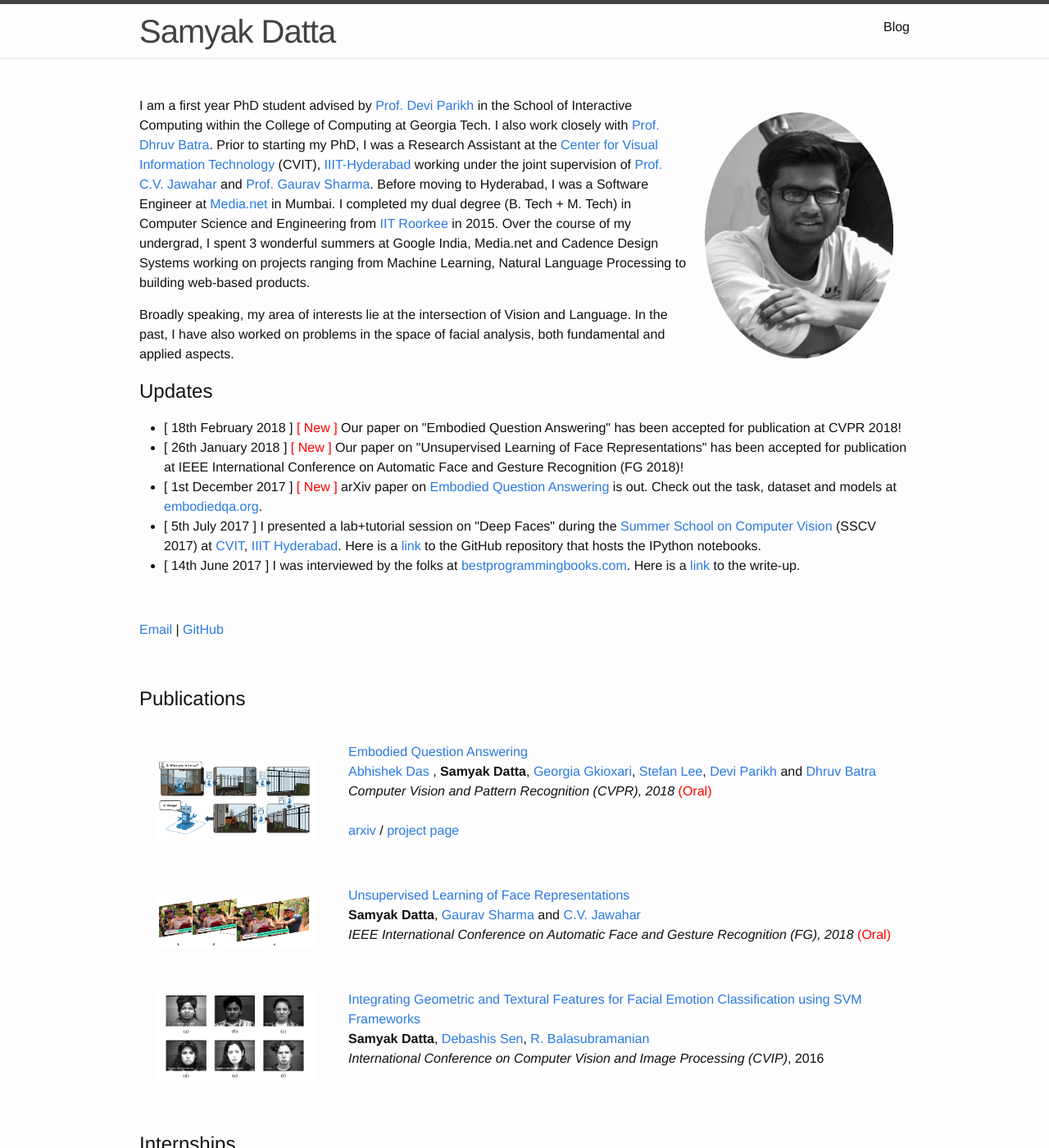
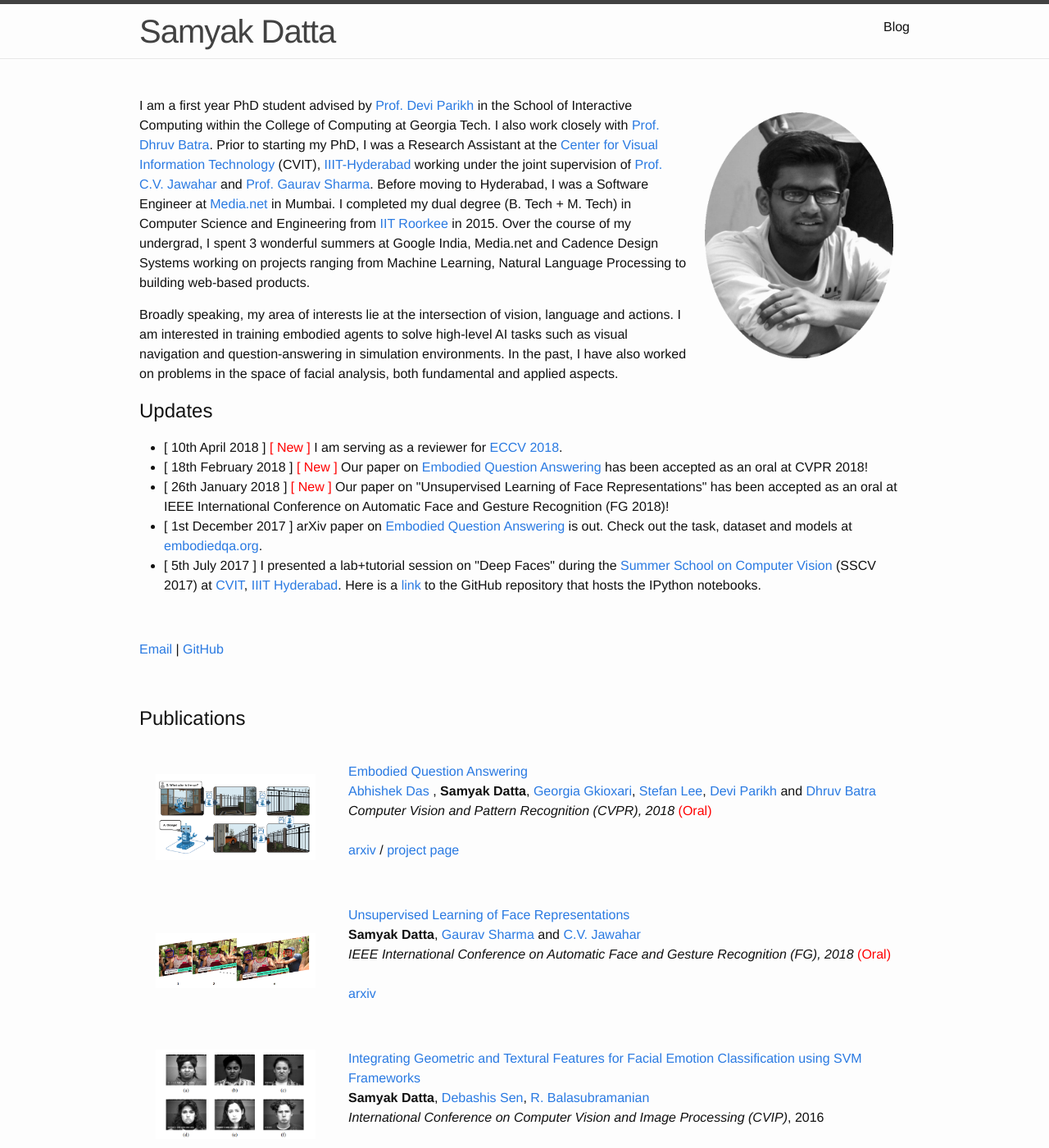
Before and after one commit to VirajBagal/VirajBagal.github.io, a Jekyll site: the page built from index.md, in a window 1280 px wide and 1400 px high. Shown: the whole window at 82% size. Built offline with Jekyll 4.4.1, drawn with Linux system fonts in a browser that asks for light colours.

Commit message:
Adds ECCV reviewer stuff to Updates and changes to the bio

```diff
--- a/index.md
+++ b/index.md
@@ -10,27 +10,29 @@ src="/image/personal-photo.jpg" alt="profile picture" width="230" height="300">
 I am a first year PhD student advised by [Prof. Devi Parikh](https://www.cc.gatech.edu/~parikh/) in the School of Interactive Computing within the College of Computing at Georgia Tech. I also work closely with [Prof. Dhruv Batra](https://www.cc.gatech.edu/~dbatra/index.html). Prior to starting my PhD, I was a Research Assistant at the [Center for Visual Information Technology](https://cvit.iiit.ac.in/) (CVIT), [IIIT-Hyderabad](https://www.iiit.ac.in) working under the joint supervision of [Prof. C.V. Jawahar](https://www.iiit.ac.in/~jawahar/) and [Prof. Gaurav Sharma](http://www.grvsharma.com). Before moving to Hyderabad, I was a Software Engineer at [Media.net](http://www.media.net/) in Mumbai. I completed my dual degree (B. Tech + M. Tech) in Computer Science and Engineering from [IIT Roorkee](http://www.iitr.ac.in/) in 2015.  Over the course of my undergrad, I spent 3 wonderful summers at Google India, Media.net and Cadence Design Systems working on projects ranging from Machine Learning, Natural Language Processing to building web-based products.
 
 
-Broadly speaking, my area of interests lie at the intersection of Vision and Language. In the past, I have also worked on problems in the space of facial analysis, both fundamental and applied aspects.
+Broadly speaking, my area of interests lie at the intersection of vision, language and actions. I am interested in training embodied agents to solve high-level AI tasks such as visual navigation and question-answering in simulation environments. In the past, I have also worked on problems in the space of facial analysis, both fundamental and applied aspects.
 
 ## Updates
 
 <!--<span style="color:red;">Updates</span>-->
 <ul>
+<li> [ 10th April 2018 ] <span style="color:red;">[ New ]</span> I am serving as a
+reviewer for <a href="https://eccv2018.org/">ECCV 2018</a>.</li>
+
 <li> [ 18th February 2018 ] <span style="color:red;">[ New ]</span> Our paper on
-"Embodied Question Answering" has been accepted for publication at CVPR 2018!
- <br></li>
+<a href="embodiedqa.org">Embodied Question Answering</a> has been accepted as an oral at CVPR 2018!</li>
 
 <li> [ 26th January 2018 ] <span style="color:red;">[ New ]</span> Our paper on
-"Unsupervised Learning of Face Representations" has been accepted for publication at
+"Unsupervised Learning of Face Representations" has been accepted as an oral at
 IEEE International Conference on Automatic Face and Gesture Recognition (FG 2018)!
 </li>
 
-<li>[ 1st December 2017 ] <span style="color:red;">[ New ]</span> arXiv paper on
+<li>[ 1st December 2017 ] arXiv paper on
 <a href="https://arxiv.org/abs/1711.11543">Embodied Question Answering</a> is out. Check out the task, dataset and models at <a href="https://embodiedqa.org"> embodiedqa.org</a>. </li>
 
 <li>[ 5th July 2017 ] I presented a lab+tutorial session on "Deep Faces" during the <a href="http://cvit.iiit.ac.in/cvsummerschool2017/">Summer School on Computer Vision</a> (SSCV 2017) at <a href="http://cvit.iiit.ac.in/">CVIT</a>, <a href="https://www.iiit.ac.in/">IIIT Hyderabad</a>. Here is a <a href="https://github.com/samyak-268/deep-face-tutorial"> link</a> to the GitHub repository that hosts the IPython notebooks.</li>
 
-<li>[ 14th June 2017 ] I was interviewed by the folks at <a href="bestprogrammingbooks.com">bestprogrammingbooks.com</a>. Here is a <a href="http://bestprogrammingbooks.com/interview-with-samyak-datta-author-of-learning-opencv/">link</a> to the write-up.</li>
+<!-- <li>[ 14th June 2017 ] I was interviewed by the folks at <a href="bestprogrammingbooks.com">bestprogrammingbooks.com</a>. Here is a <a href="http://bestprogrammingbooks.com/interview-with-samyak-datta-author-of-learning-opencv/">link</a> to the write-up.</li> -->
 <!-- <li>[ 14th April 2017 ]: I will be  joining the Computer Science PhD program at Georgia Tech, starting Fall 2017!</li> -->
 </ul>
 
@@ -96,7 +98,9 @@ IEEE International Conference on Automatic Face and Gesture Recognition (FG 2018
 				<strong>Samyak Datta</strong>, <a href="http://www.grvsharma.com">Gaurav Sharma</a> and <a href="https://www.iiit.ac.in/~jawahar/">C.V. Jawahar</a><br>
 				<em>IEEE International Conference on Automatic Face and Gesture Recognition (FG), 2018</em>
 				<span style="color:red;">(Oral)</span>
-				<br>
+				<br><br>
+
+				<a href="https://arxiv.org/abs/1803.01260">arxiv</a>
 				</p>
 			</td>
 
```
